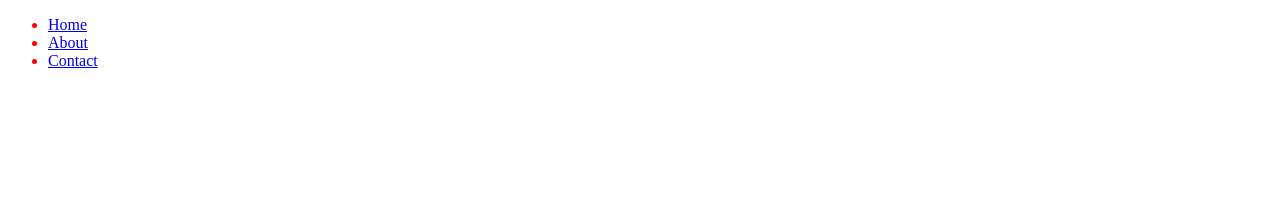
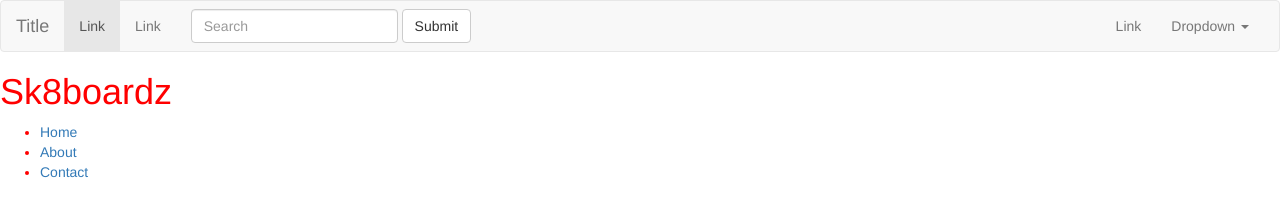
Before and after one commit to wproctor23/sk8boardz, a website: page index.html in a window 1280 px wide. Drawn offline with nearby package versions, Linux system fonts and the light colour scheme.

Commit message:
add jquery, normalize and bootstap

```diff
--- a/index.html
+++ b/index.html
@@ -3,10 +3,56 @@
 	<head>
 		<meta charset="UTF-8">
 		<title></title>
+		<link rel="stylesheet" href="node_modules/normalize.css">
+		<link rel="stylesheet" href="node_modules/bootstrap/dist/css/bootstrap.min.css">
+
 		<link rel="stylesheet" href="css/style.css">
 	</head>
 	<body>
-		<header></header>
+		<nav class="navbar navbar-default" role="navigation">
+			<div class="container-fluid">
+				<!-- Brand and toggle get grouped for better mobile display -->
+				<div class="navbar-header">
+					<button type="button" class="navbar-toggle" data-toggle="collapse" data-target=".navbar-ex1-collapse">
+						<span class="sr-only">Toggle navigation</span>
+						<span class="icon-bar"></span>
+						<span class="icon-bar"></span>
+						<span class="icon-bar"></span>
+					</button>
+					<a class="navbar-brand" href="#">Title</a>
+				</div>
+
+				<!-- Collect the nav links, forms, and other content for toggling -->
+				<div class="collapse navbar-collapse navbar-ex1-collapse">
+					<ul class="nav navbar-nav">
+						<li class="active"><a href="#">Link</a></li>
+						<li><a href="#">Link</a></li>
+					</ul>
+					<form class="navbar-form navbar-left" role="search">
+						<div class="form-group">
+							<input type="text" class="form-control" placeholder="Search">
+						</div>
+						<button type="submit" class="btn btn-default">Submit</button>
+					</form>
+					<ul class="nav navbar-nav navbar-right">
+						<li><a href="#">Link</a></li>
+						<li class="dropdown">
+							<a href="#" class="dropdown-toggle" data-toggle="dropdown">Dropdown <b class="caret"></b></a>
+							<ul class="dropdown-menu">
+								<li><a href="#">Action</a></li>
+								<li><a href="#">Another action</a></li>
+								<li><a href="#">Something else here</a></li>
+								<li><a href="#">Separated link</a></li>
+							</ul>
+						</li>
+					</ul>
+				</div><!-- /.navbar-collapse -->
+			</div>
+		</nav>
+		<div id="container">
+			<header>
+				<h1>Sk8boardz</h1>
+			</header>
 				<nav>
 					<ul>
 						<li><a href="#">Home</a></li>
@@ -16,5 +62,8 @@
 				</nav>
 			<div class="main-content"></div>
 			<footer></footer>
+		</div>
+		<script src="node_modules/jquery/dist/jquery.min.js"></script>
+		<script src="node_modules/bootstrap/dist/js/bootstrap.min.js"></script>
 	</body>
 </html>
```
Also changed, not shown: package.json (added, +29 -0 lines), 1 other file. Lines whose indentation alone changed are shown as unchanged.
